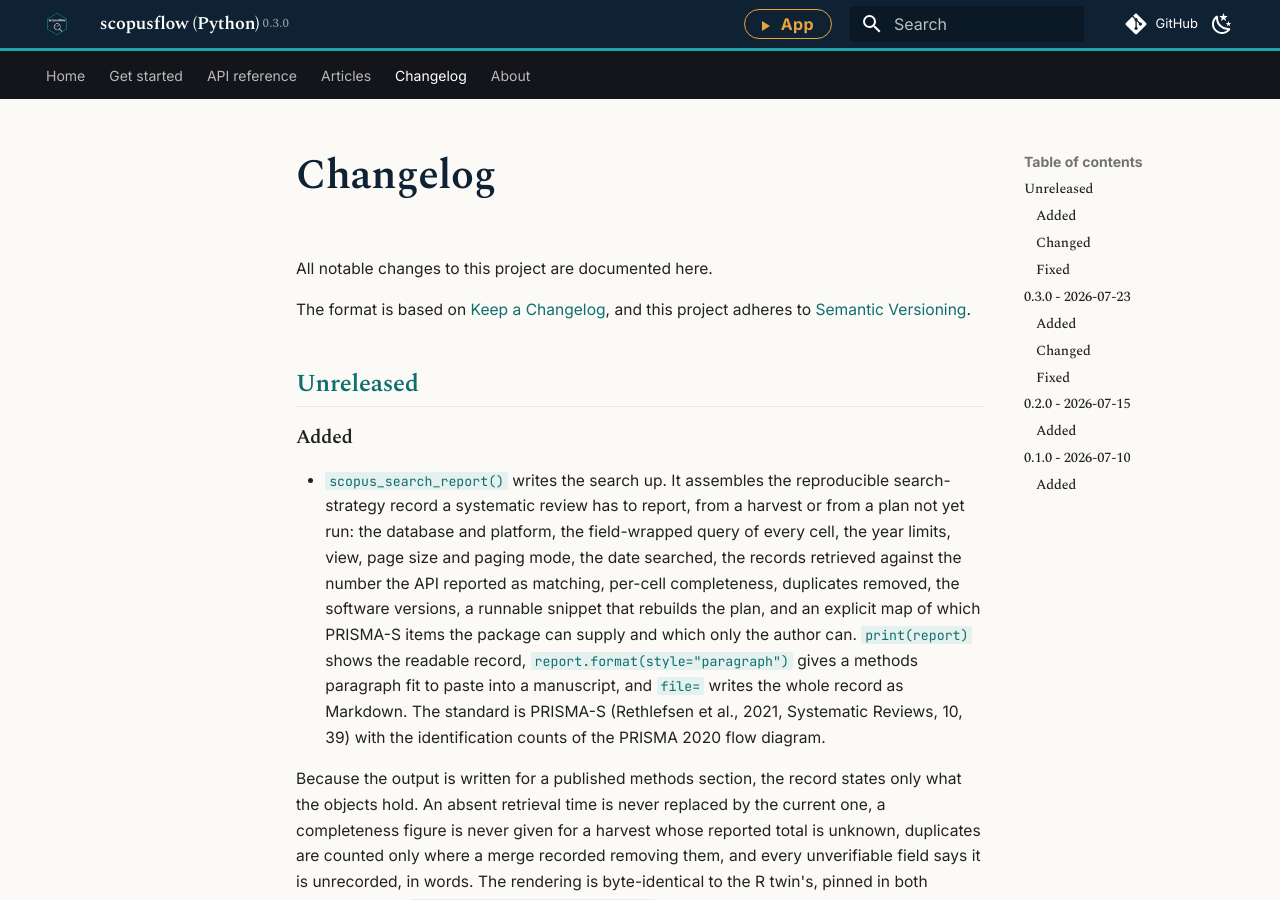
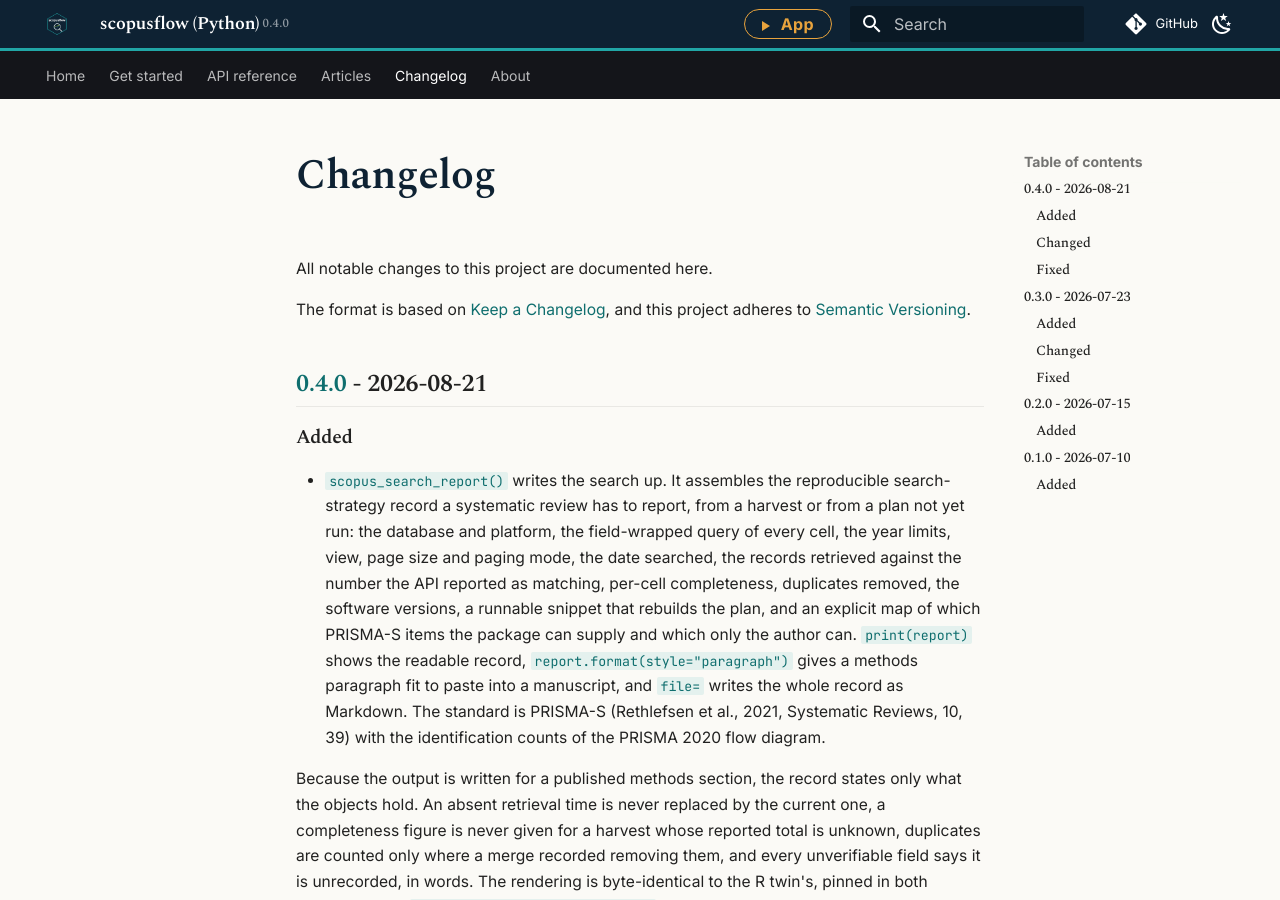
Before and after one commit to pablobernabeu/scopusflow-py, an MkDocs documentation site: the page built from docs/changelog.md, in a window 1280 px wide and 900 px high. Built offline with MkDocs 1.6.1 and Material for MkDocs 9.7.7, drawn with Linux system fonts in a browser that asks for light colours; comment, search, counter and statistics services are not loaded.

Commit message:
Prepare 0.4.0 for PyPI, and pin the build backend
Version 0.4.0 across the single source, the version chip, the citation and the
changelog.

The build backend is pinned to hatchling below 1.32. Left unpinned it resolved to
1.32.0, which emits Metadata-Version 2.5, and twine 6.2.0 refuses to parse
anything above 2.4. Since the publish workflow runs twine check in the build job
and gates publishing behind it, a release would have failed that check rather than
publishing something broken, but it would have failed for a reason no source
change explains. This is the same lesson an unpinned linter taught this family
once already.

Co-Authored-By: Claude Opus 5 <noreply@anthropic.com>

```diff
--- a/CHANGELOG.md
+++ b/CHANGELOG.md
@@ -5,7 +5,7 @@ All notable changes to this project are documented here.
 The format is based on [Keep a Changelog](https://keepachangelog.com/en/1.1.0/),
 and this project adheres to [Semantic Versioning](https://semver.org/spec/v2.0.0.html).
 
-## [Unreleased]
+## [0.4.0] - 2026-08-21
 
 ### Added
 
@@ -290,7 +290,8 @@ the Python twin of the R package
 - Documentation guides that execute their examples, so tables and plots appear
   inline as on a knitted vignette.
 
-[Unreleased]: https://github.com/pablobernabeu/scopusflow-py/compare/v0.3.0...HEAD
+[Unreleased]: https://github.com/pablobernabeu/scopusflow-py/compare/v0.4.0...HEAD
+[0.4.0]: https://github.com/pablobernabeu/scopusflow-py/compare/v0.3.0...v0.4.0
 [0.3.0]: https://github.com/pablobernabeu/scopusflow-py/compare/v0.2.0...v0.3.0
 [0.2.0]: https://github.com/pablobernabeu/scopusflow-py/compare/v0.1.0...v0.2.0
 [0.1.0]: https://github.com/pablobernabeu/scopusflow-py/releases/tag/v0.1.0
--- a/mkdocs.yml
+++ b/mkdocs.yml
@@ -132,4 +132,4 @@ nav:
 
 # The released version shown beside the title in the header (updated on release).
 extra:
-  version: "0.3.0"
+  version: "0.4.0"
--- a/pyproject.toml
+++ b/pyproject.toml
@@ -1,5 +1,9 @@
 [build-system]
-requires = ["hatchling"]
+# Pinned below 1.32 because hatchling 1.32.0 raised the emitted core metadata to
+# Metadata-Version 2.5, which the current twine cannot parse: "twine check" fails
+# with "2.5 is not a valid metadata version", and that check gates the publish
+# workflow. Raise the ceiling once twine accepts 2.5.
+requires = ["hatchling<1.32"]
 build-backend = "hatchling.build"
 
 [project]
--- a/src/scopusflow/__init__.py
+++ b/src/scopusflow/__init__.py
@@ -31,7 +31,7 @@ from .records import RECORD_COLUMNS, to_records, top
 from .report import PRISMA_S_ITEMS, SearchReport, scopus_search_report
 from .trend import TREND_COLUMNS, scopus_trend, year_counts
 
-__version__ = "0.3.0"
+__version__ = "0.4.0"
 
 # The four schema constants are exported alongside the functions that return
 # them: each documents itself as a stable column set, which is a promise only
```
Also changed, not shown: README.md (+1 -1 lines), 3 other files.
